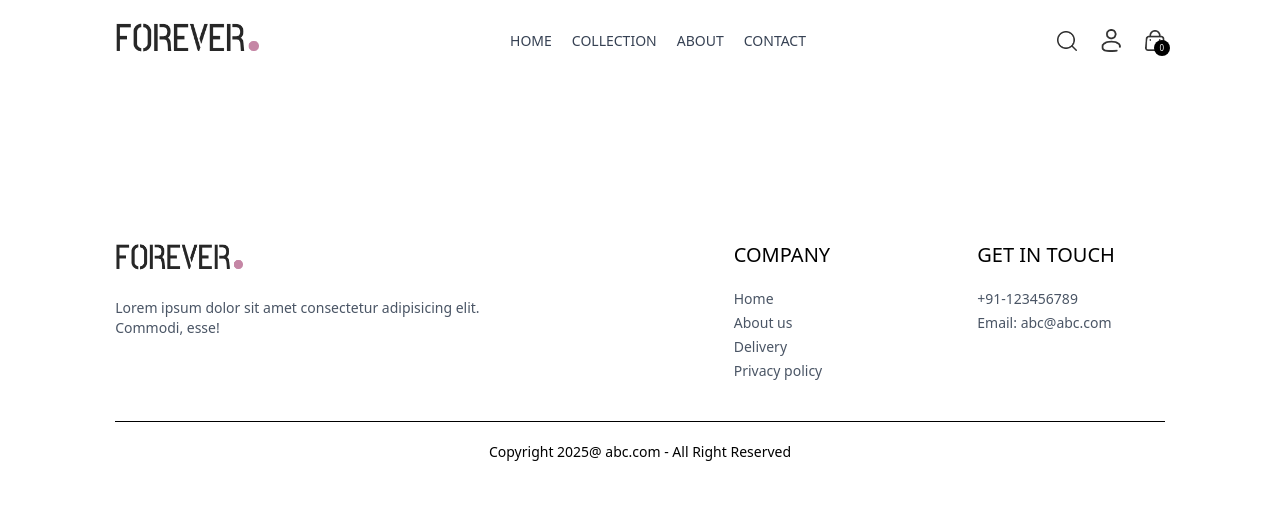
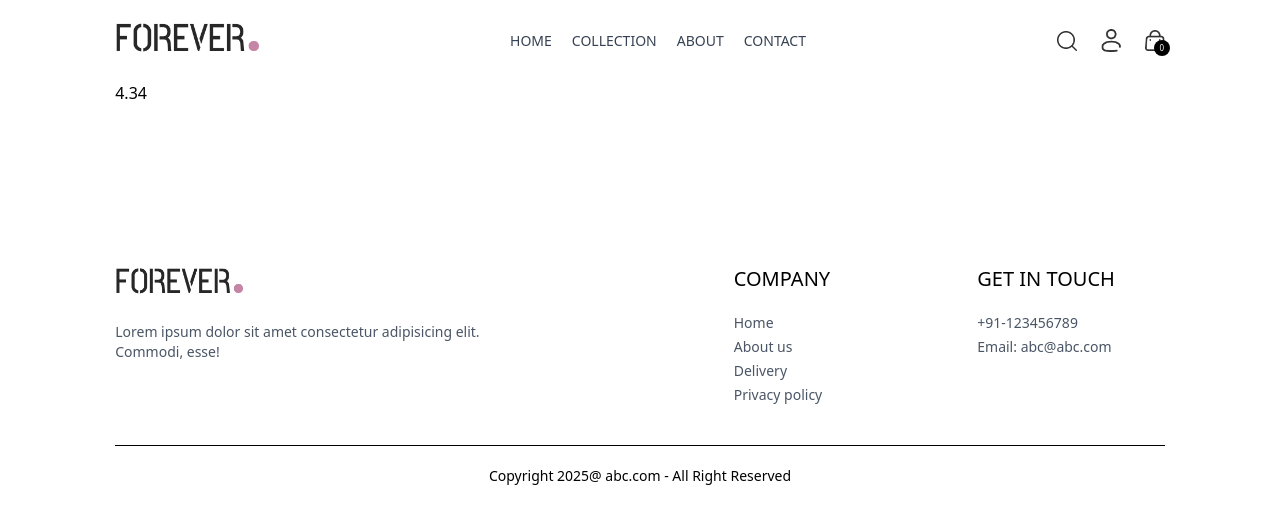
Before and after one commit to Sukhmeet-0/Lueur, a React (Vite) app in the folder frontend/: page /orders in a window 1280 px wide. Shown: the top 524 px of the page. Built offline with nearby package versions, Linux system fonts and the light colour scheme.

Commit message:
editting some css

```diff
--- a/frontend/src/pages/Orders.jsx
+++ b/frontend/src/pages/Orders.jsx
@@ -3,7 +3,7 @@ import React from 'react'
 const Orders = () => {
   return (
     <div>
-
+      4.34
     </div>
   )
 }
--- a/frontend/src/pages/PlaceOrder.jsx
+++ b/frontend/src/pages/PlaceOrder.jsx
@@ -32,7 +32,9 @@ const PlaceOrder = () => {
           </div>
           <input type="number" className='border border-gray-300 rounded py-1.5 px-3.5 w-full' placeholder='Phone Number' />
         </div>
-        {/* ----------------right side--------------- */}
+
+      </div>
+      {/* ----------------right side--------------- */}
         <div className='mt-8'>
           <div className='mt-8 min-w-80'>
             <CartTotal/>
@@ -59,7 +61,6 @@ const PlaceOrder = () => {
             </div>
           </div>
         </div>
-      </div>
     </div>
   )
 }
```
